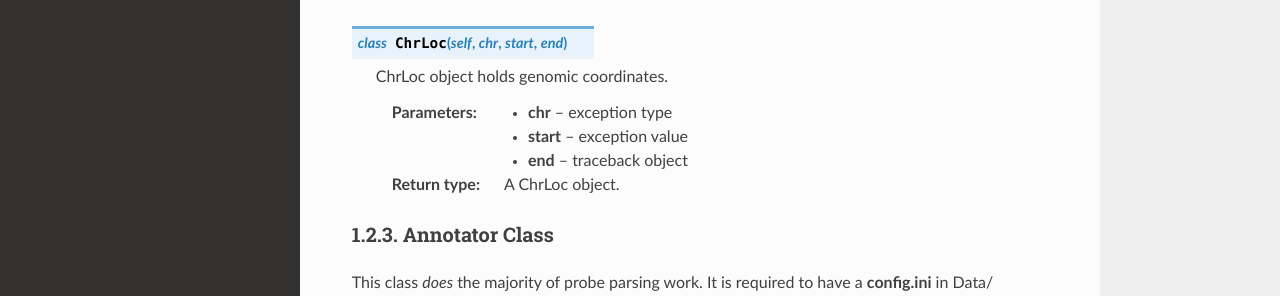
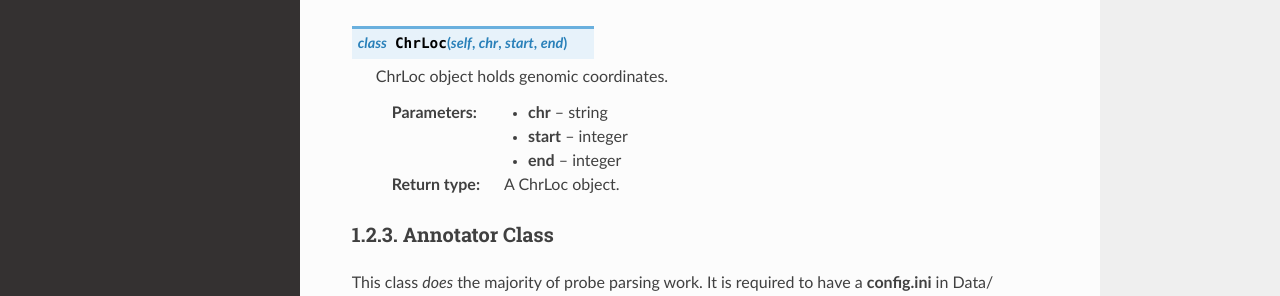
Before and after one commit to AminMahpour/PyMAP, a Sphinx documentation site: the page built from docs/Annotation.rst, in a window 1280 px wide and 1353 px high. Shown: the part 821-1117 px from the top of the window. Built offline with Sphinx 7.4.7 and the Read the Docs theme 2.0.0, drawn with Linux system fonts in a browser that asks for light colours.

Commit message:
updated documentations.

```diff
--- a/docs/Annotation.rst
+++ b/docs/Annotation.rst
@@ -36,9 +36,9 @@ This object holds a chromosome interval used in genomics analysis.
 
    ChrLoc object holds genomic coordinates.
 
-   :param chr: exception type
-   :param start: exception value
-   :param end: traceback object
+   :param chr: string
+   :param start: integer
+   :param end: integer
    :rtype: A ChrLoc object.
 
 
```
